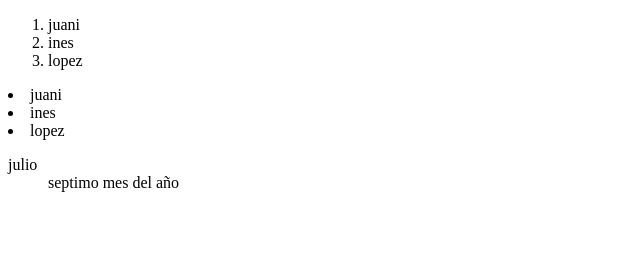
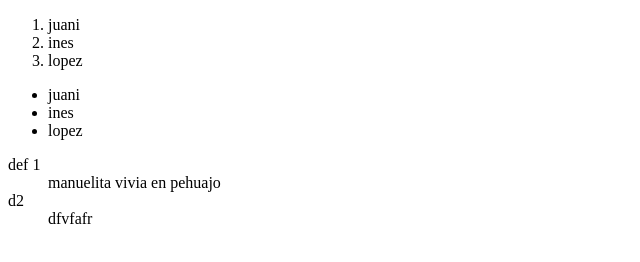
Before and after one commit to juanalopez1/html, a plain HTML site: page lists.html in a window 1280 px wide. Shown: the whole page, without its empty margins (0-640 px from the left). Drawn offline with Linux system fonts and the light colour scheme.

Commit message:
listas anda ahora!!

```diff
--- a/lists.html
+++ b/lists.html
@@ -12,16 +12,16 @@
         <li>ines</li>
         <li>lopez</li>
     </ol>
-    <dl>
+    <ul>
         <li>juani</li>
         <li>ines</li>
         <li>lopez</li>
-    </dl>
+    </ul>
     <dl>
-        <dt>
-            julio
-        </dt>
-        <dd>septimo mes del año</dd>
+        <dt>def 1</dt>
+        <dd>manuelita vivia en pehuajo</dd>
+        <dt>d2</dt>
+        <dd>dfvfafr</dd>
     </dl>
 </body>
 
```
